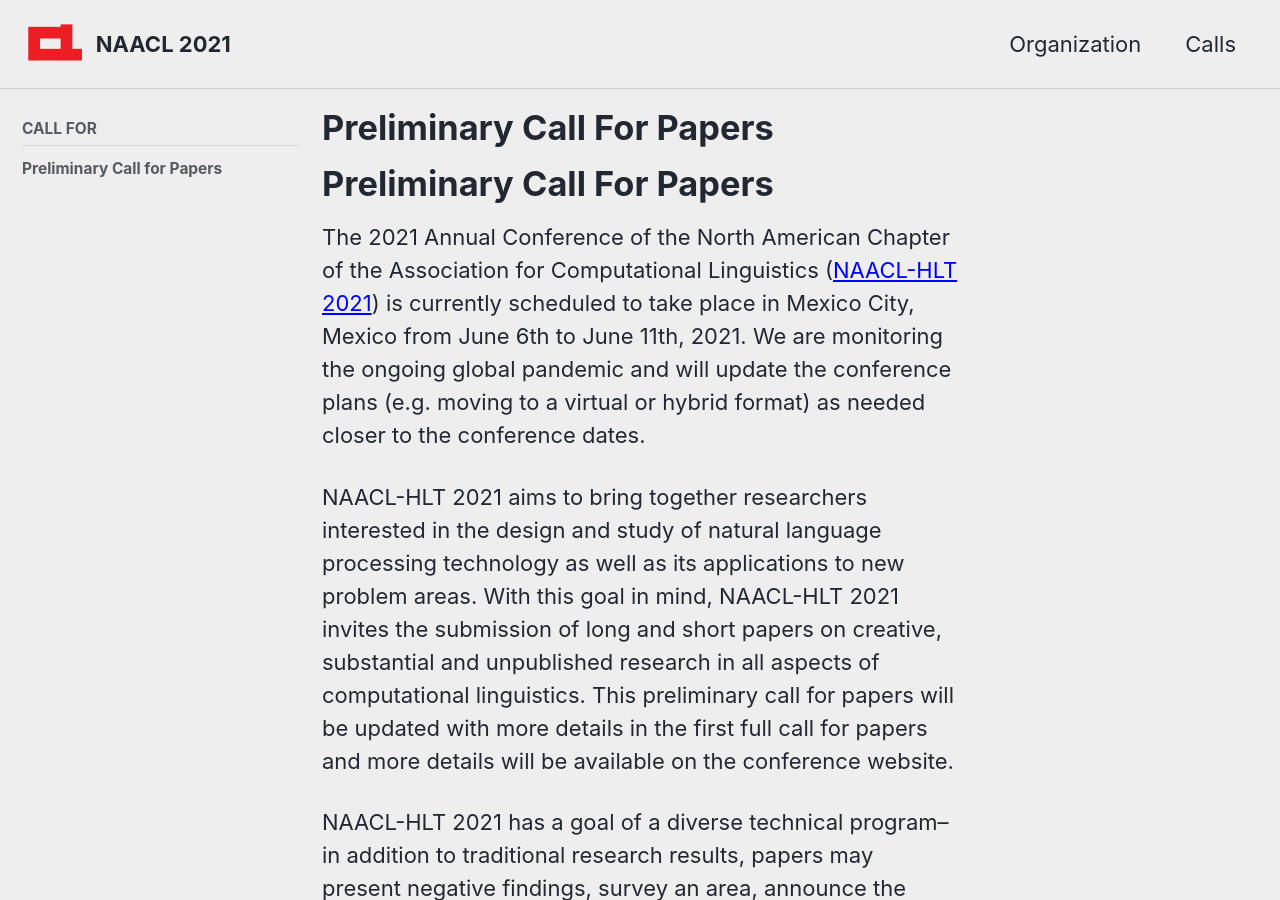
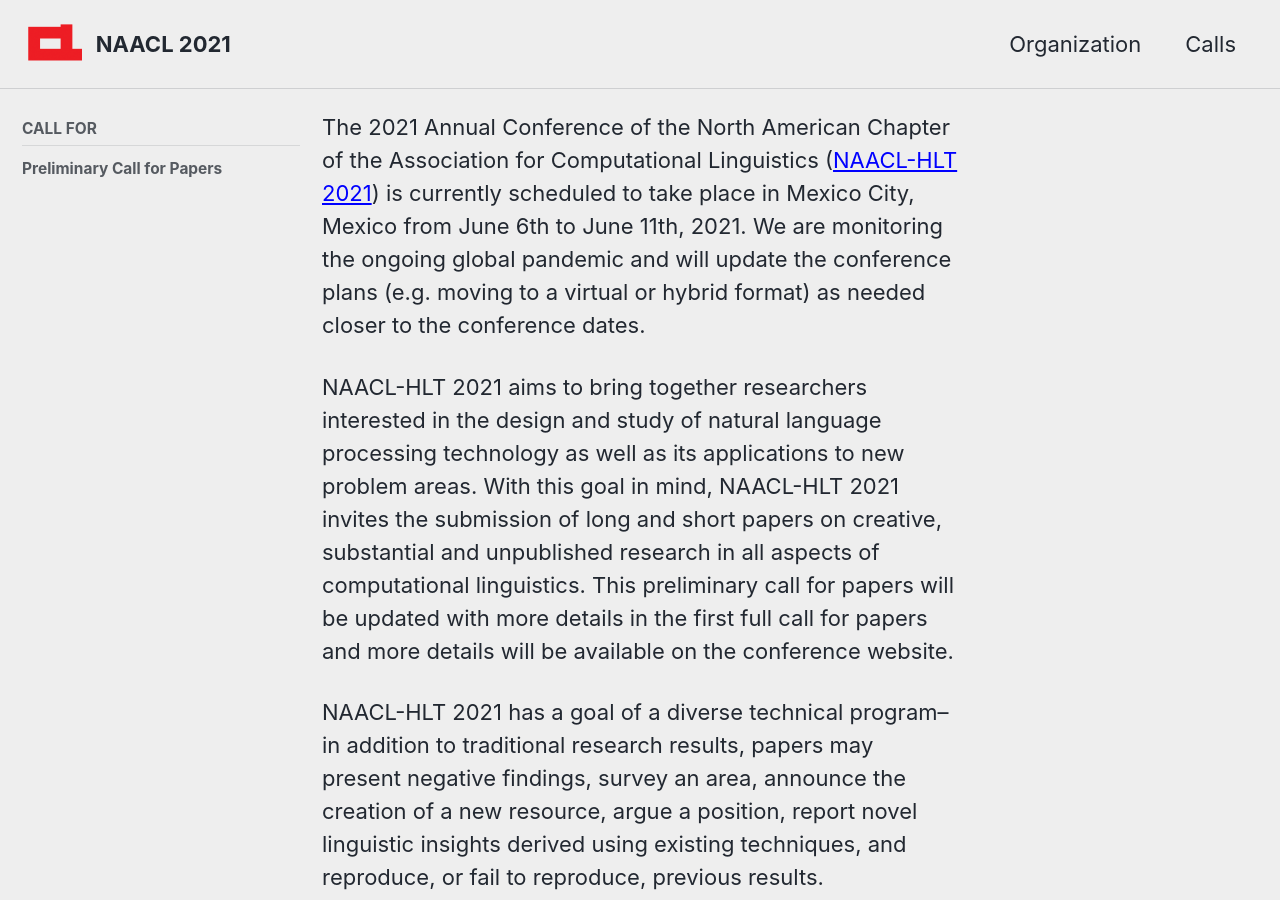
Before and after one commit to naacl-org/naacl-2021-website, a Jekyll site: the page built from _pages/calls/papers.md, in a window 1280 px wide and 900 px high. Built offline with Jekyll 4.4.1, drawn with Linux system fonts in a browser that asks for light colours; cached includes are drawn as plain includes; nearby versions of some CDN libraries; our own code applies the rules of GitHub Pages for plain Markdown files.

Commit message:
Remove duplicated header under "Preliminary call for papers". My local build of the website is inconsistent to the live version and isn't showing the header duplicated...

```diff
--- a/_pages/calls/papers.md
+++ b/_pages/calls/papers.md
@@ -5,9 +5,6 @@
 sidebar:
     nav: "calls"
 ---
-Preliminary Call For Papers
-===
-
 The 2021 Annual Conference of the North American Chapter of the Association for Computational Linguistics (<a href="../../">NAACL-HLT 2021</a>) is currently scheduled to take place in Mexico City, Mexico from June 6th to June 11th, 2021. We are monitoring the ongoing global pandemic and will update the conference plans (e.g. moving to a virtual or hybrid format) as needed closer to the conference dates.
 
 NAACL-HLT 2021 aims to bring together researchers interested in the design and study of natural language processing technology as well as its applications to new problem areas. With this goal in mind, NAACL-HLT 2021 invites the submission of long and short papers on creative, substantial and unpublished research in all aspects of computational linguistics. This preliminary call for papers will be updated with more details in the first full call for papers and more details will be available on the conference website.
```
